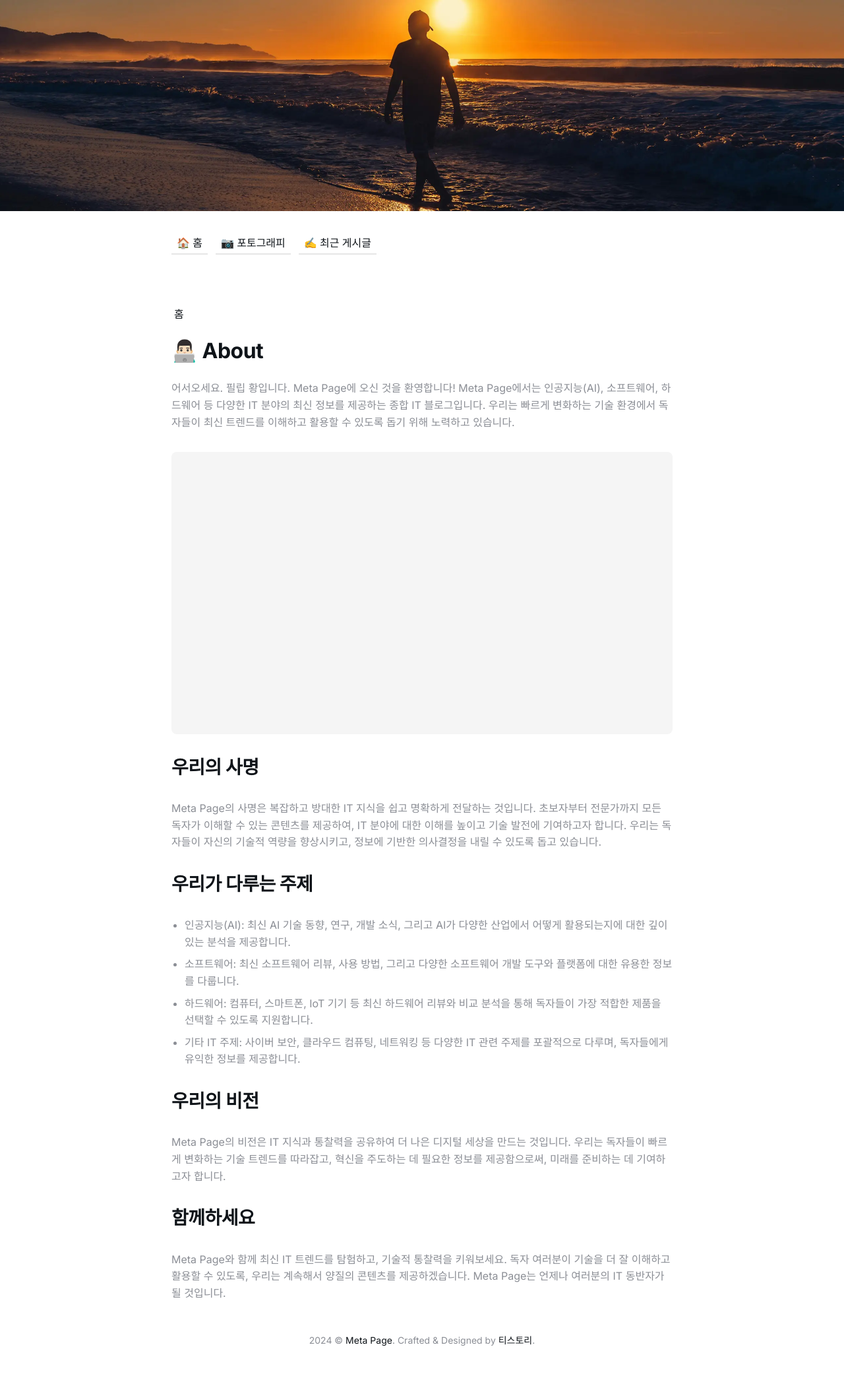
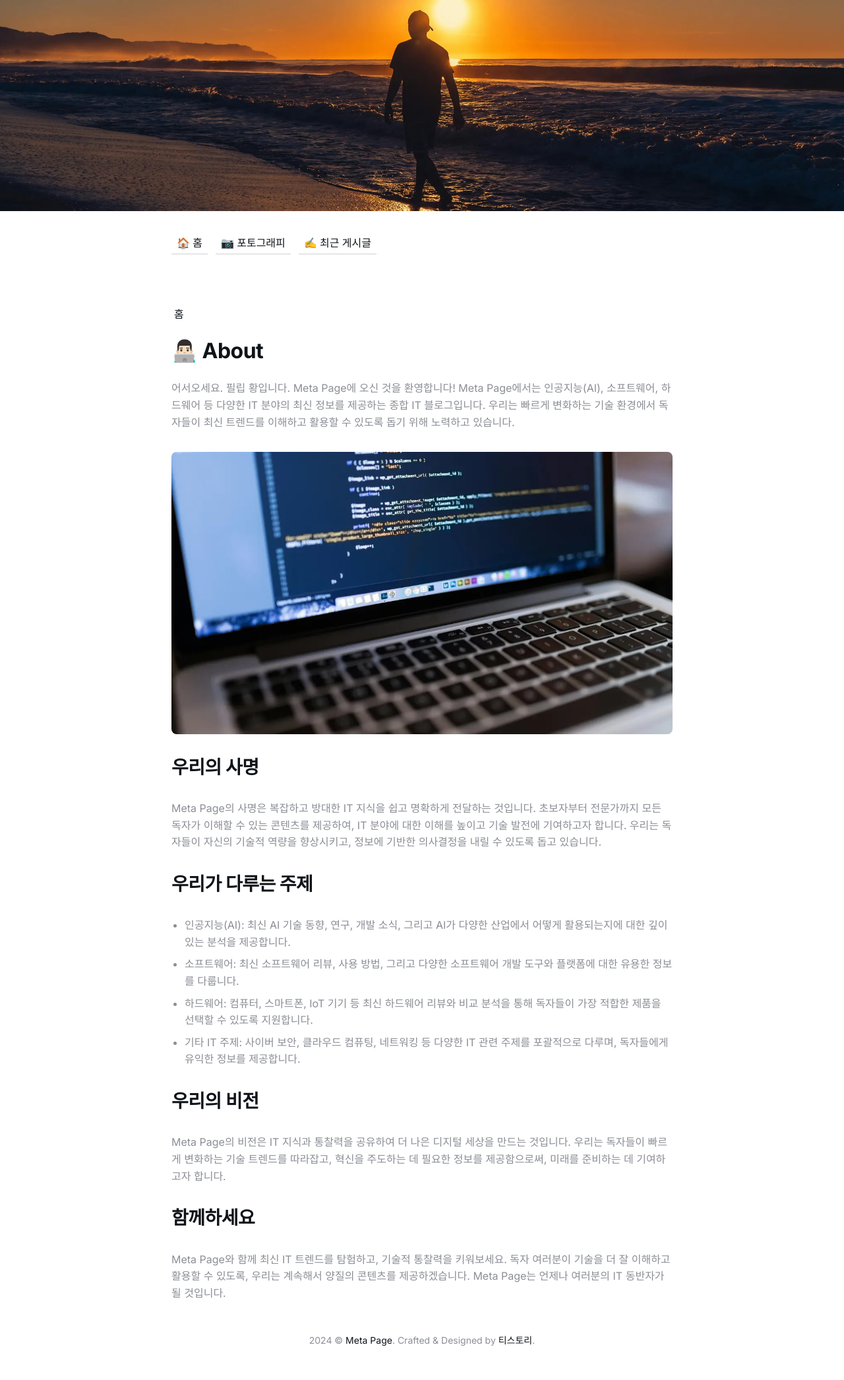
Before and after one commit to meta-blog/meta-blog.github.io, a Jekyll site: the page built from _pages/about.md, in a window 1280 px wide. Shown: the whole page at 66% size. Built offline with Jekyll 4.4.1, drawn with Linux system fonts in a browser that asks for light colours.

Commit message:
Update about.md

```diff
--- a/_pages/about.md
+++ b/_pages/about.md
@@ -3,7 +3,7 @@ layout: page
 title: 👨🏻‍💻 About
 description: 어서오세요. 필립 황입니다. Meta Page에 오신 것을 환영합니다! Meta Page에서는 인공지능(AI), 소프트웨어, 하드웨어 등 다양한 IT 분야의 최신 정보를 제공하는 종합 IT 블로그입니다. 우리는 빠르게 변화하는 기술 환경에서 독자들이 최신 트렌드를 이해하고 활용할 수 있도록 돕기 위해 노력하고 있습니다.
 permalink: /about/
-image: ''
+image: '/images/asset/about-me.webp'
 page_cover: '/images/asset/about.webp'
 ---
 
```
